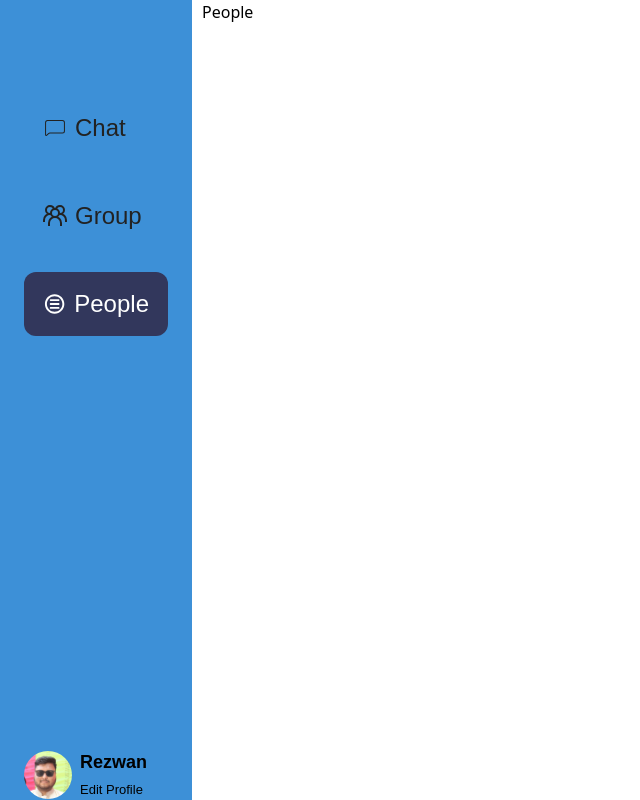
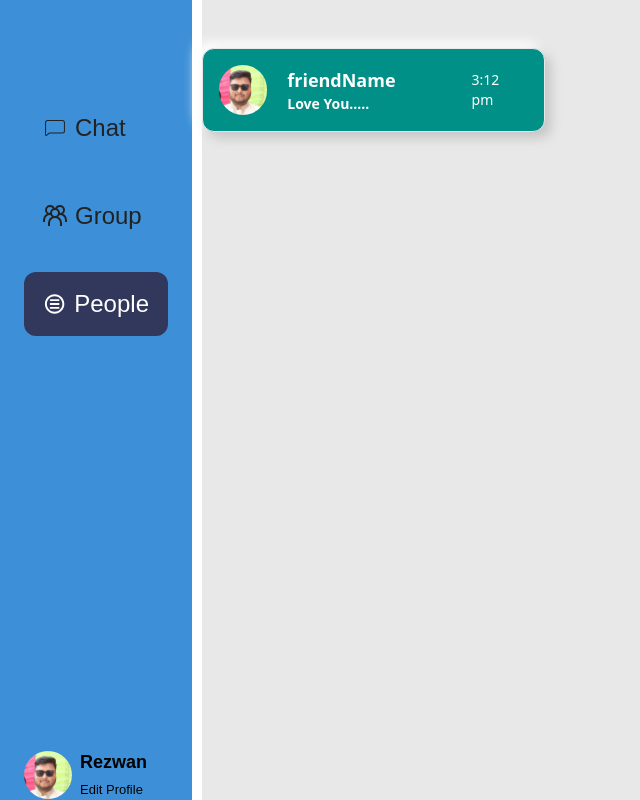
Before and after one commit to Rezwan-react/Chat-web-client, a React (Vite) app: page /people in a window 1280 px wide. Shown: the whole page, without its empty margins (0-640 px from the left). Built offline with nearby package versions, Linux system fonts and the light colour scheme.

Commit message:
People com

```diff
--- a/src/components/chat/Chat.jsx
+++ b/src/components/chat/Chat.jsx
@@ -19,13 +19,14 @@ function Chat() {
             </div>
             <div className="msg_box w-full h-[500px]  p-5 overflow-y-scroll">
               <div className='mb-5 '>
+                <p className="recive_msg w-fit py-1 px-3 bg-[#3A6D8C] rounded-xl font-Poppins text-white">message</p>
+                <p className="sender_msg w-fit py-1 px-3    rounded-xl text-sm font-Poppins text-black">messageTime</p>
+              </div>
+              <div className='mb-5 '>
                 <p className="sender_msg w-fit py-1 px-3  ml-auto bg-[#6A9AB0] rounded-xl font-Poppins text-white">message</p>
                 <p className="sender_msg w-fit py-1 px-3  ml-auto  rounded-xl text-sm  font-Poppins text-black">messageTime</p>
               </div>
-              <div className='mb-5 '>
-                <p className="recive_msg w-fit py-1 px-3 bg-[#3A6D8C] rounded-xl font-Poppins text-white">message</p>
-                <p className="sender_msg w-fit py-1 px-3    rounded-xl text-sm font-Poppins text-black">messageTime</p>
-              </div>
+
             </div>
             <div className="msg_input flex px-10  border-t-2 border-t-[#640D5F]  ">
               <input
--- a/src/components/people/People.jsx
+++ b/src/components/people/People.jsx
@@ -2,7 +2,26 @@ import React from 'react'
 
 function People() {
   return (
-    <h2>People</h2>
+    <>
+      <section className='bg-[#e8e8e8] w-full'>
+        <div className="container mt-12">
+          <div className='main w-[343px] flex items-center gap-5 px-4 py-4  bg-[#009087] mt-1.5 border-1 border-[#e8e8e8] rounded-xl shadow-neumorphic'>
+            <div className=" bg-green-100 user_image w-[50px] h-[50px] rounded-full overflow-hidden">
+              <img src="/img/rezwan.jpg" alt="user photo" />
+            </div>
+            <div className='flex items-center gap-16'>
+              <div>
+                <h2 className='text-lg font-semibold text-[#fff]'>friendName</h2>
+                <p className='text-sm font-semibold text-[#fff]'>Love You.....</p>
+              </div>
+              <div>
+                <p className="sender_msg w-fit py-1 px-3  ml-auto  rounded-xl text-sm  font-Poppins text-[#fff]">3:12 pm</p>
+              </div>
+            </div>
+          </div>
+        </div>
+      </section>
+    </>
   )
 }
 
--- a/tailwind.config.js
+++ b/tailwind.config.js
@@ -6,7 +6,9 @@ export default {
     ],
     theme: {
         extend: {
-
+            boxShadow: {
+                neumorphic: '6px 6px 12px #c5c5c5, -6px -6px 12px #ffffff',
+              },
         },
         container: {
             center: true,
```
